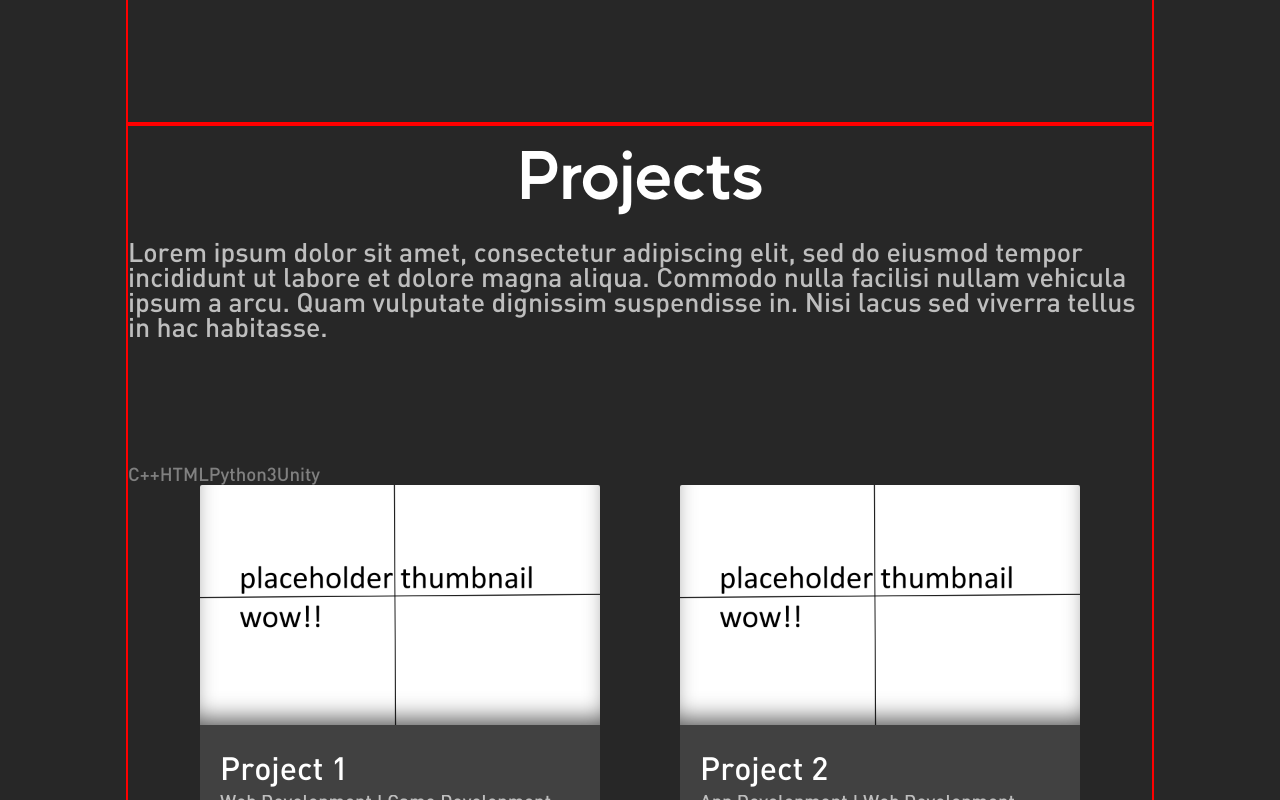
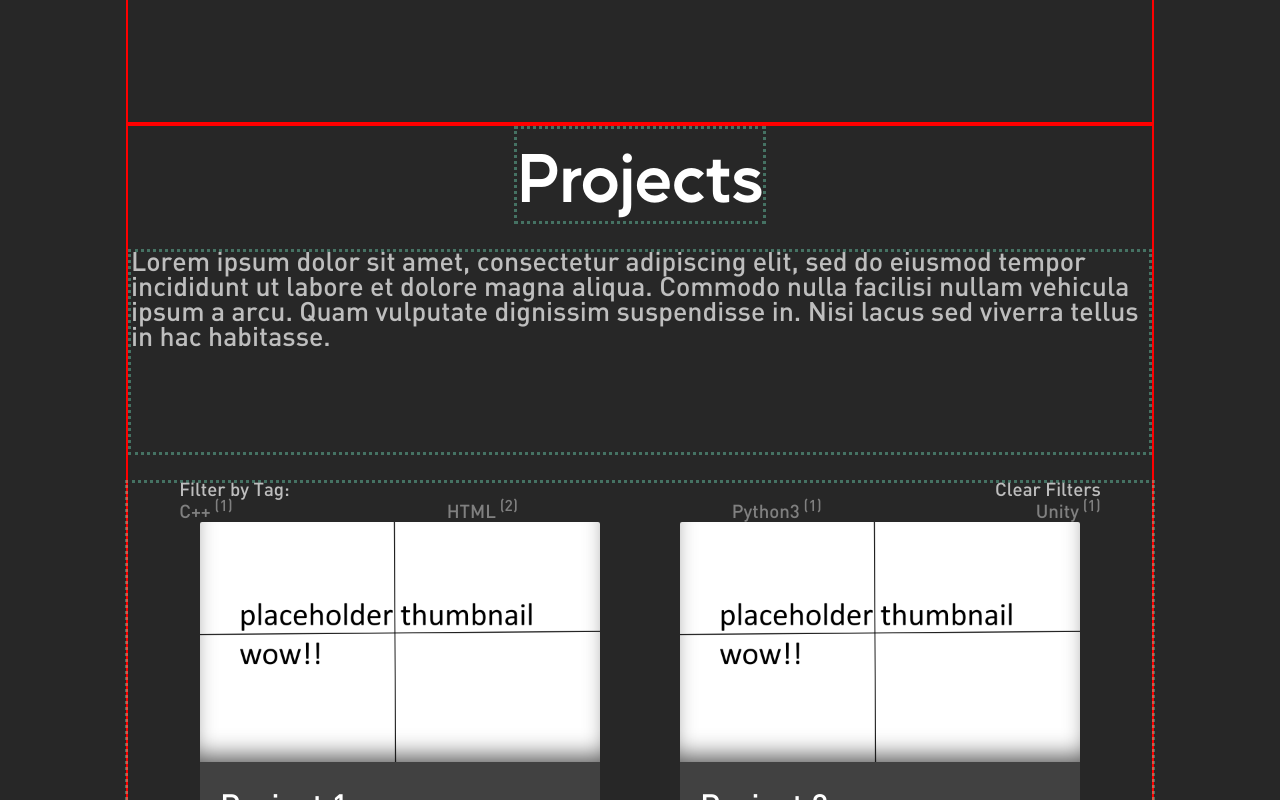
Before and after one commit to cjb412/dev-portfolio, a React (Create React App) app: page / in a window 1280 px wide. Shown: the part 680-1480 px from the top of the page. Built offline with nearby package versions, Linux system fonts and the light colour scheme.

Commit message:
Implemented tag filtering with counts and clear filter button; reformatted filter bar

```diff
--- /dev/null
+++ b/src/components/ProjectGrid/ClearFiltersButton.js
@@ -0,0 +1,9 @@
+import styles from './ProjectGrid.module.scss'
+
+const ClearFiltersButton = ({ clearFilters }) => {
+    return (
+        <div onClick={clearFilters} className={styles["clear-filter-button"]}>Clear Filters</div>
+    )
+}
+
+export default ClearFiltersButton
--- a/src/components/ProjectGrid/ProjectFilter.js
+++ b/src/components/ProjectGrid/ProjectFilter.js
@@ -1,29 +1,26 @@
+import ClearFiltersButton from "./ClearFiltersButton";
 import ProjectFilterButton from "./ProjectFilterButton";
 
 import styles from "./ProjectGrid.module.scss"
 
 import cx from "classnames"
 
-const ProjectFilter = ({technologyFilters, filterFont, updateTechnologyFilters}) => {
-    const toggleTechnologyFilter = (filterKey) => {
-        var newFilters = new Map()
-
-        technologyFilters.forEach(function(value, key) {
-            filterKey == key ? newFilters.set(key, [!value[0], value[1]]) : newFilters.set(key, value)
-        })
-
-        updateTechnologyFilters(newFilters)
-    }
-
+const ProjectFilter = ({technologyFilters, filterBarFont, filterTagFont, toggleTechnologyFilter, clearFiltersFunc}) => {
     return (
-        <div className={cx(filterFont, styles["project-filter-bar"])}>
-            {
-                Array.from(technologyFilters.keys()).sort().map(
-                    (k, i) => (
-                        <ProjectFilterButton key={i} filterName={k} applied={technologyFilters.get(k)[0]} toggleFilterFunc={(filterKey) => toggleTechnologyFilter(filterKey)}/>
+        <div className={styles["project-filter-bar"]}>
+            <div className={cx(filterBarFont, styles["project-filter-bar-header"])}>
+                <div>Filter by Tag:</div>
+                <ClearFiltersButton clearFilters={clearFiltersFunc}/>
+            </div>
+            <div className={cx(filterTagFont, styles["project-filter-tag-list"])}>
+                {
+                    Array.from(technologyFilters.keys()).sort().map(
+                        (k, i) => (
+                            <ProjectFilterButton key={i} filterName={k} filterCount={technologyFilters.get(k)[1]} applied={technologyFilters.get(k)[0]} toggleFilterFunc={(filterKey) => toggleTechnologyFilter(filterKey)}/>
+                        )
                     )
-                )
-            }
+                }
+            </div>
         </div>
     )
 }
--- a/src/components/ProjectGrid/ProjectFilterButton.js
+++ b/src/components/ProjectGrid/ProjectFilterButton.js
@@ -2,13 +2,13 @@ import styles from './ProjectGrid.module.scss'
 
 import cx from "classnames"
 
-const ProjectFilterButton = ({ filterName, applied, toggleFilterFunc }) => {
-    const toggleFilter = () => {
-      toggleFilterFunc(filterName)
-    }
+const ProjectFilterButton = ({ filterName, filterCount, applied, toggleFilterFunc }) => {
+  const toggleFilter = () => {
+    toggleFilterFunc(filterName)
+  }
 
   return (
-    <div onClick={toggleFilter} className={styles[applied ? "project-filter-button-applied" : "project-filter-button"]}>{filterName}</div>
+    <div onClick={toggleFilter} className={cx(styles["project-filter-button"], applied ? styles["applied"] : "" )}><span>{filterName}<sup> ({filterCount})</sup></span></div>
   )
 }
 
--- a/src/components/ProjectGrid/ProjectGrid.js
+++ b/src/components/ProjectGrid/ProjectGrid.js
@@ -29,28 +29,44 @@ const ProjectGrid = ({projects, projectWidth, gridPadding, projectTitleFont, pro
     return techs
   }
 
+  const ToggleTechnologyFilter = (filterKey) => {
+    var newFilters = new Map()
+
+    technologyFilters.forEach(function(value, key) {
+        filterKey == key ? newFilters.set(key, [!value[0], value[1]]) : newFilters.set(key, value)
+    })
+
+    setTechnologyFilters(newFilters)
+  }
+
+  const ClearFilters = () =>
+  {
+    var newFilters = new Map()
+
+    technologyFilters.forEach(function(value, key) {
+      newFilters.set(key, [false, value[1]])
+    })
+
+    setTechnologyFilters(newFilters)
+  }
+
   function DoesProjectMeetFilterCriteria(project)
   {
-    var filterNotClear = false
+    var metCriteria = true
     Array.from(technologyFilters.keys()).map(
       (k) => {
-          if (technologyFilters.get(k)[0])
+          if (technologyFilters.get(k)[0] && !project.technologies.map((techPair) => ( techPair[0] )).includes(k))
           {
-            filterNotClear = true
+            metCriteria = false
           }
       }
     )
-
-    if(!filterNotClear) return true
-
-    var meet = false
-    project.technologies.map((technology) => {meet = meet || (technologyFilters.has(technology[0]) && technologyFilters.get(technology[0])[0])})
-    return meet
+    return metCriteria
   }
 
   return (
     <div className={styles["grid-container"]}>
-      <ProjectFilter technologyFilters={technologyFilters} filterFont={projectCategoryFont} updateTechnologyFilters={(e) => {setTechnologyFilters(e)}}/>
+      <ProjectFilter technologyFilters={technologyFilters} filterBarFont={projectCategoryFont} filterTagFont={projectCategoryFont} toggleTechnologyFilter={(e) => {ToggleTechnologyFilter(e)}} clearFiltersFunc={() => {ClearFilters()}}/>
 
       <div className={styles['project-grid']} style={{gridTemplateColumns: `repeat(auto-fit, ${projectWidth})`, columnGap: `${gridPadding}`, rowGap: `${gridPadding}`}}>
           {projects.map((project) => (
--- a/src/components/ProjectGrid/ProjectGrid.module.scss
+++ b/src/components/ProjectGrid/ProjectGrid.module.scss
@@ -13,20 +13,40 @@
 }
 
 .project-filter-bar {
+  /* Display "Filter by Tag" and tag list in a row */
+  padding: 0 5%;
+}
+
+.project-filter-bar-header {
+  /* Display on opposite sides of view port */
   display: flex;
   flex-direction: row;
   flex-wrap: nowrap;
-  justify-content: flex-start;
+  justify-content: space-between;
+}
+
+.clear-filter-button {
+  cursor: pointer;
+}
+
+.project-filter-tag-list {
+  /* Tags display evenly-spaced with left padding */
+  display: flex;
+  flex-direction: row;
+  flex-wrap: wrap;
+  justify-content: space-between;
+
+  /* Tag list expands to fill remaining space */
+  flex-grow: 1;
 }
 
 .project-filter-button {
   color: gray;
+  white-space: nowrap;
 
   cursor: pointer;
 }
 
-.project-filter-button-applied {
+.applied {
   color: white;
-
-  cursor: pointer;
 }
--- a/src/styles/debug.scss
+++ b/src/styles/debug.scss
@@ -1,3 +1,9 @@
 .section-container > div {
     border: 2px solid red;
 }
+
+
+#projects-section > * {
+    border-style: dotted;
+    border-color: rgba(127, 255, 212, 0.35);
+}
--- a/src/styles/global.scss
+++ b/src/styles/global.scss
@@ -66,6 +66,10 @@ body {
     align-items: center;
     justify-content: center;
     row-gap: 25px;
+
+    .body-font {
+        overflow: hidden;
+    }
 }
 
 #contact-section {
```
